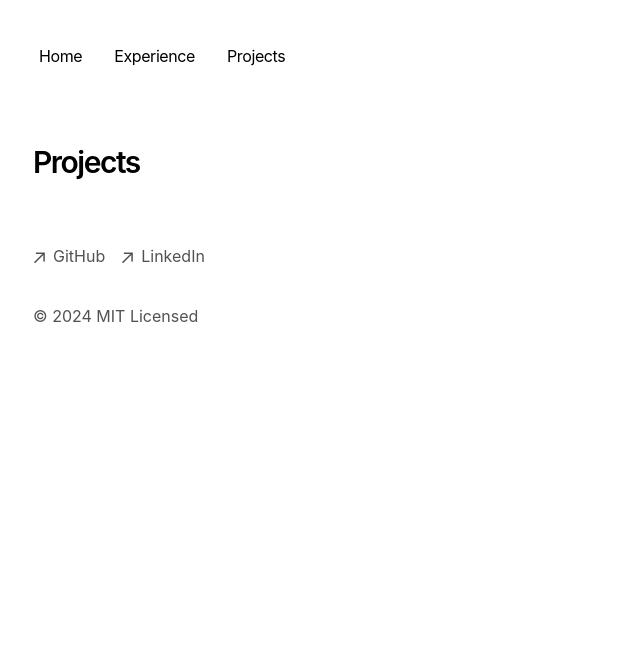
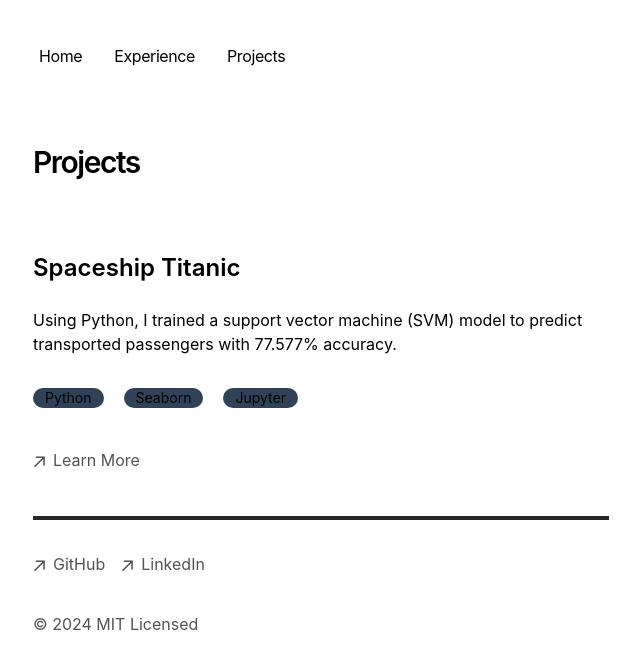
Before and after one commit to ndefelice/Portfolio, a Next.js app in the folder portfolio/: page /projects in a window 1280 px wide. Shown: the top 668 px of the page, without its empty margins (319-959 px from the left). Built offline with nearby package versions, Linux system fonts and the light colour scheme.

Commit message:
Project card and page done

```diff
--- a/portfolio/app/components/project-card.tsx
+++ b/portfolio/app/components/project-card.tsx
@@ -1,29 +1,64 @@
-// // Create a card that displays an image as the background, with a tital and small description.
-// // The card should be clickable and should navigate to the project page on GitHubwhen clicked.
-// 'use client'
+import React from 'react';
 
-// import React, { useRef } from 'react';
+interface ProjectCardProps {
+  title: string;
+  tags: string[];
+  description: string;
+  learnMoreLink: string;
+}
 
-// type ProjectCardProps = {
-//   title: string
-//   description: string
-//   image: string
-// }
+function ArrowIcon() {
+  return (
+    <svg
+      width="12"
+      height="12"
+      viewBox="0 0 12 12"
+      fill="none"
+      xmlns="http://www.w3.org/2000/svg"
+    >
+      <path
+        d="M2.07102 11.3494L0.963068 10.2415L9.2017 1.98864H2.83807L2.85227 0.454545H11.8438V9.46023H10.2955L10.3097 3.09659L2.07102 11.3494Z"
+        fill="currentColor"
+      />
+    </svg>
+  );
+}
 
-// export const ProjectCard: React.FC<ProjectCardProps> = ({ title, description, image }) => {
-//   const cardRef = useRef<HTMLDivElement | null>(null);
-
-//   const handleClick = () => {
-//     window.location.href = "https://github.com/ndefelice/Spaceship-Titanic-ML";
-//   }
-
-//   return (
-//     <div className="card" ref={cardRef} onClick={handleClick}>
-//       <img src={image} alt={title} className="card-image" />
-//       <div className="w-full br-1">
-//         <h2 className="text-xl font-semibold">{title}</h2>
-//         <p className="card-description">{description}</p>
-//       </div>
-//     </div>
-//   )
-// }
+export default function ProjectCard({
+  title,
+  tags,
+  description,
+  learnMoreLink,
+}: ProjectCardProps) {
+  return (
+    <div className="flex flex-row border-b-4 border-b-zinc-800 py-10">
+      <div>
+        <h2 className="text-2xl font-semibold mb-6">{title}</h2>
+        <p className="text-md mb-8">{description}</p>
+        <div className="flex flex-wrap justify-start space-x-5">
+          {tags.map((tag) => (
+            <button
+              key={tag}
+              className="pl-3 pr-3 rounded-xl bg-slate-700 text-sm mb-2"
+            >
+              {tag}
+            </button>
+          ))}
+        </div>
+        <ul className="font-sm mt-8 flex flex-col space-x-0 space-y-2 text-neutral-600 md:flex-row md:space-x-4 md:space-y-0 dark:text-neutral-300">
+          <li>
+            <a
+              className="flex items-center transition-all hover:text-neutral-800 dark:hover:text-neutral-100"
+              rel="noopener noreferrer"
+              target="_blank"
+              href={learnMoreLink}
+            >
+              <ArrowIcon />
+              <p className="ml-2 h-7">Learn More</p>
+            </a>
+          </li>
+        </ul>
+      </div>
+    </div>
+  );
+}
--- a/portfolio/app/projects/page.tsx
+++ b/portfolio/app/projects/page.tsx
@@ -1,5 +1,22 @@
 // import { BlogPosts } from 'app/components/posts'
-// import { ProjectCard } from "app/components/project-card"
+import ProjectCard from "app/components/project-card"
+
+// function ArrowIcon() {
+//   return (
+//     <svg
+//       width="12"
+//       height="12"
+//       viewBox="0 0 12 12"
+//       fill="none"
+//       xmlns="http://www.w3.org/2000/svg"
+//     >
+//       <path
+//         d="M2.07102 11.3494L0.963068 10.2415L9.2017 1.98864H2.83807L2.85227 0.454545H11.8438V9.46023H10.2955L10.3097 3.09659L2.07102 11.3494Z"
+//         fill="currentColor"
+//       />
+//     </svg>
+//   )
+// }
 
 export default function Page() {
   return (
@@ -7,11 +24,40 @@ export default function Page() {
       <h1 className="mb-8 text-3xl font-semibold tracking-tighter">
         Projects
       </h1>
-      {/* <ProjectCard
-        title="Project 1"
-        description="This is the first project"
-        image={require("https://miro.medium.com/v2/resize:fit:1080/1*OmoqdehwIUtvm2MakA5Xmw.jpeg")}
-      /> */}
+      <ProjectCard
+        title="Spaceship Titanic"
+        tags={["Python", "Seaborn", "Jupyter"]}
+        description="Using Python, I trained a support vector machine (SVM) model to predict transported passengers with 77.577% accuracy."
+        learnMoreLink="https://github.com/ndefelice/Spaceship-Titanic-ML"
+      />
     </section>
+    //   <div className="flex flex-row border-b-4 border-b-zinc-800 py-10">
+    //     <div>
+    //         <h2 className="text-xl font-semibold mb-5">"Spaceship Titanic" AI/ML Kaggle Competition</h2>
+    //         <div className="flex flex-row justify-start space-x-10 mb-5">
+    //             <button className="pl-4 pr-4 rounded-lg bg-slate-700">Python</button>
+    //             <button className="pl-4 pr-4 rounded-lg bg-slate-700">Seaborn</button>
+    //             <button className="pl-4 pr-4 rounded-lg bg-slate-700">Jupyter</button>
+    //         </div>
+    //         <p>
+    //           Using Python, I trained a support vector machine (SVM) model to predict transported
+    //           passengers with 77.577% accuracy.
+    //         </p>
+    //         <ul className="font-sm mt-8 flex flex-col space-x-0 space-y-2 text-neutral-600 md:flex-row md:space-x-4 md:space-y-0 dark:text-neutral-300">
+    //           <li>
+    //             <a
+    //               className="flex items-center transition-all hover:text-neutral-800 dark:hover:text-neutral-100"
+    //               rel="noopener noreferrer"
+    //               target="_blank"
+    //               href="https://github.com/ndefelice"
+    //             >
+    //               <ArrowIcon />
+    //               <p className="ml-2 h-7">Learn More</p>
+    //             </a>
+    //           </li>
+    //         </ul>
+    //     </div>
+    //   </div>
+    // </section>
   )
 }
```
